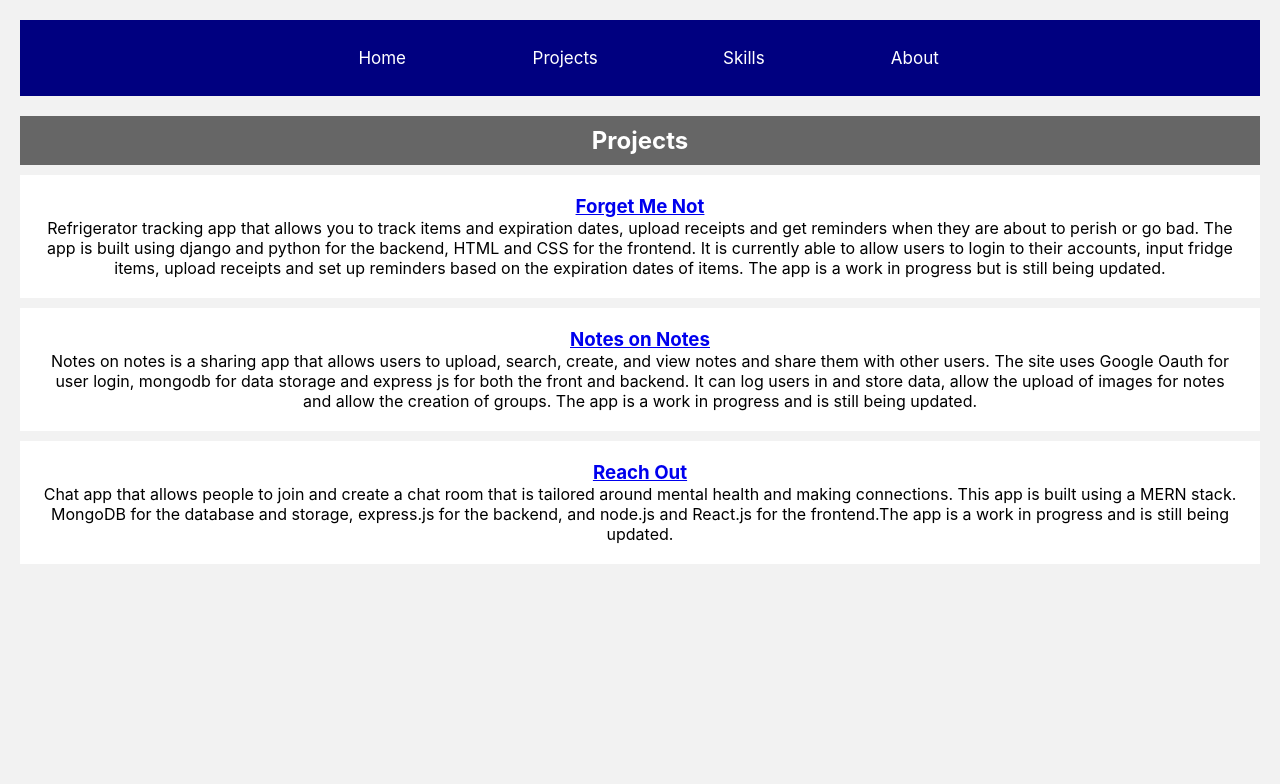
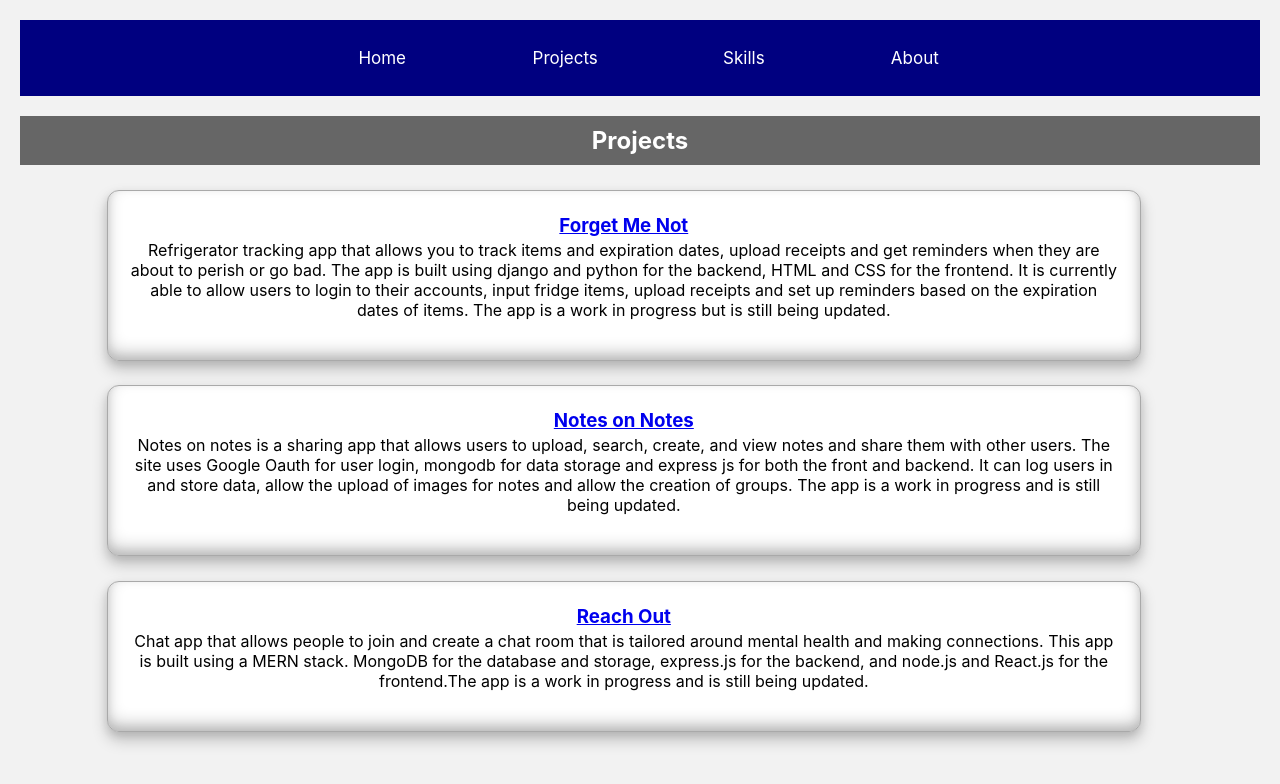
Before and after one commit to drejmin/Minor_Portfolio, a React (Create React App) app in the folder portfolio/: page /ProjectsPage in a window 1280 px wide. Shown: the top 784 px of the page. Built offline with nearby package versions, Linux system fonts and the light colour scheme.

Commit message:
modified:   portfolio/src/Pages/ProjectsPage/ProjectsPage.css 	modified:   portfolio/src/Pages/ProjectsPage/ProjectsPage.jsx

```diff
--- a/portfolio/src/Pages/ProjectsPage/ProjectsPage.css
+++ b/portfolio/src/Pages/ProjectsPage/ProjectsPage.css
@@ -0,0 +1,30 @@
+.project{
+    border: 1px solid darkgrey;
+    border-radius: 12px;
+    box-shadow: 0 4px 8px rgba(0, 0, 0, 0.1),
+                0 8px 16px rgba(0, 0, 0, 0.2),
+                inset 0 -4px 8px rgba(0, 0, 0, 0.1),
+                inset 0 -8px 16px rgba(0, 0, 0, 0.2);
+    padding: 20px;
+    margin: 2%;
+    display: block;
+    width: 80%;
+    text-align: center;
+    padding-block-end: auto;
+    margin-left: 7%;
+}
+
+.project>h3{
+    margin:3px;
+    align-items: center;
+    color: navy;
+
+}
+
+.project>p{
+    margin-bottom: 2%;
+}
+
+.project:hover{
+    background-color: lightblue;
+}
--- a/portfolio/src/Pages/ProjectsPage/ProjectsPage.jsx
+++ b/portfolio/src/Pages/ProjectsPage/ProjectsPage.jsx
@@ -1,3 +1,5 @@
+import './ProjectsPage.css';
+
 export default function ProjectsPage(){
     return (
         <main>
@@ -14,8 +16,8 @@ export default function ProjectsPage(){
             </p>
           </article>
           <article class="project">
-            <h3><a href="https://notes-on-notes-036102fff03f.herokuapp.com/notes">Notes on Notes</a></h3>
-            <p>Notes on notes is a sharing app that allows users to upload, search, create, and view notes
+            <h3><a  href="https://notes-on-notes-036102fff03f.herokuapp.com/notes">Notes on Notes</a></h3>
+            <p >Notes on notes is a sharing app that allows users to upload, search, create, and view notes
               and share them with other users. The site uses Google Oauth for user login, mongodb for data
               storage and express js for both the front and backend. It can log users in and store data, allow
               the upload of images for notes and allow the creation of groups. The app is a work in progress and
```
